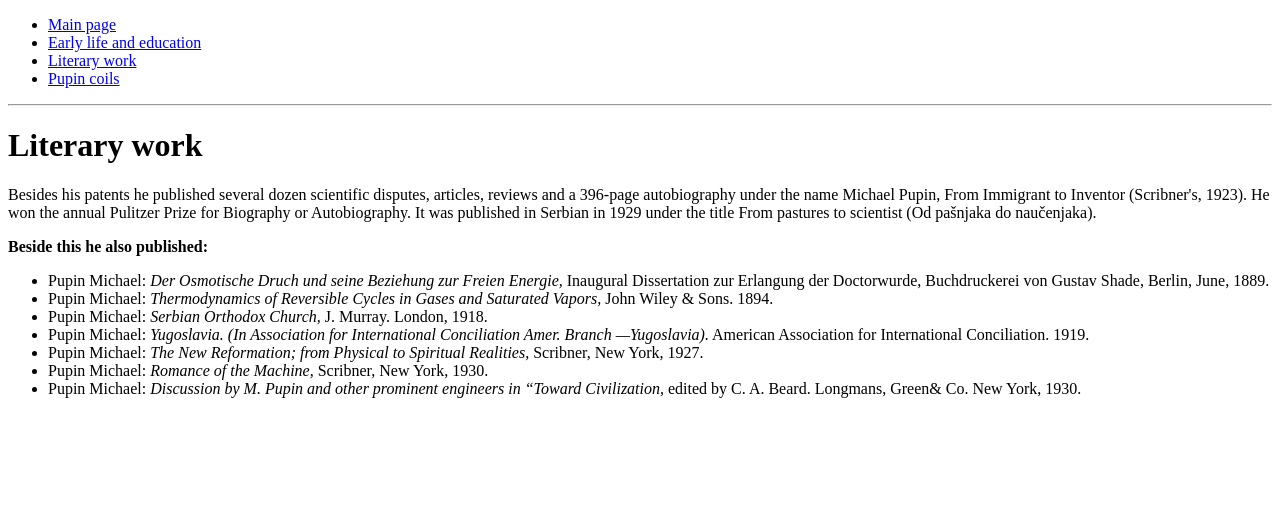
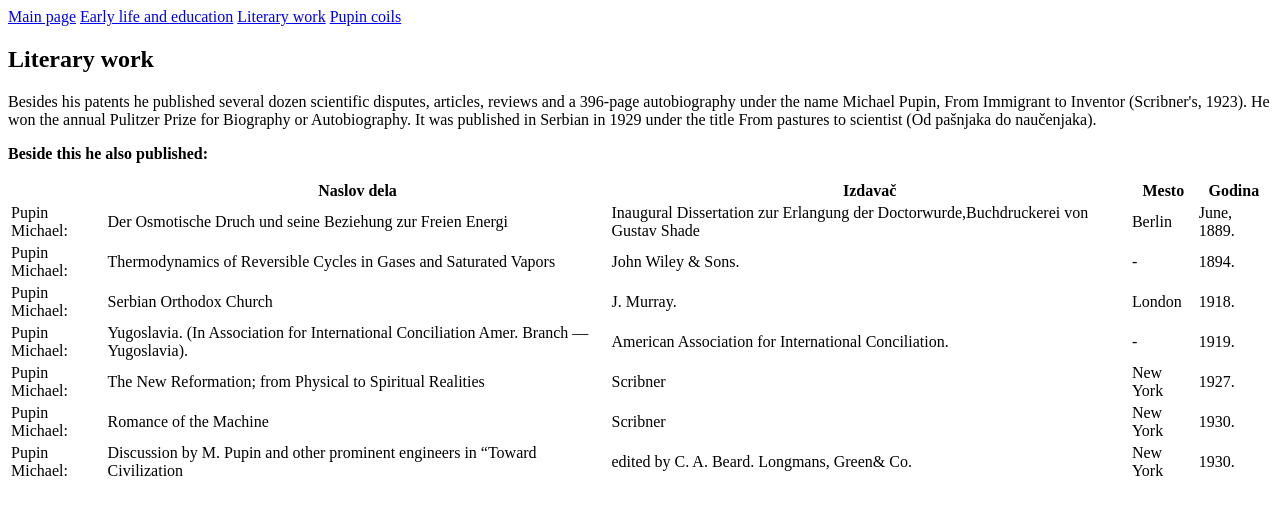
Before and after one commit to SvetlanaM83/Assignment_3, a plain HTML site: page literary_work.html in a window 1280 px wide. Drawn offline with Linux system fonts and the light colour scheme.

Commit message:
"Table added"

```diff
--- a/literary_work.html
+++ b/literary_work.html
@@ -5,26 +5,77 @@
     <title>Literary work</title>
 </head>
 <body>
-    <ul>
-        <li><a href="index.html" >Main page</a></li>
-        <li><a href="early_life_and_education.html" target="_blank">Early life and education</a></li>
-        <li><a href="literary_work.html" target="_blank">Literary work</a></li>
-        <li><a href="pupin_coils.html" target="_blank">Pupin coils</a></li>
-    </ul>
-     <hr>
+    <nav>
+        <a href="index.html" >Main page</a>
+        <a href="early_life_and_education.html" target="_blank">Early life and education</a>
+        <a href="literary_work.html" target="_blank">Literary work</a>
+        <a href="pupin_coils.html" target="_blank">Pupin coils</a>
+    </nav><aside>
+
     <h1>Literary work</h1>
 
 <p>Besides his patents he published several dozen scientific disputes, articles, reviews and a 396-page autobiography under the name Michael Pupin, From Immigrant to Inventor (Scribner's, 1923). He won the annual Pulitzer Prize for Biography or Autobiography. It was published in Serbian in 1929 under the title From pastures to scientist (Od pašnjaka do naučenjaka). </p>
 
 <p><b>Beside this he also published:</b></p>
-<ul>
-   <li>Pupin Michael: <i>Der Osmotische Druch und seine Beziehung zur Freien Energie,</i> Inaugural Dissertation zur Erlangung der Doctorwurde, Buchdruckerei von Gustav Shade, Berlin, June, 1889.</li>
-   <li>Pupin Michael: <i>Thermodynamics of Reversible Cycles in Gases and Saturated Vapors,</i> John Wiley & Sons. 1894.</li>
-   <li>Pupin Michael: <i>Serbian Orthodox Church,</i> J. Murray. London, 1918.</li>
-   <li>Pupin Michael: <i>Yugoslavia. (In Association for International Conciliation Amer. Branch —Yugoslavia).</i> American Association for International Conciliation. 1919.</li>
-   <li>Pupin Michael: <i>The New Reformation; from Physical to Spiritual Realities,</i> Scribner, New York, 1927.</li>
-   <li>Pupin Michael: <i>Romance of the Machine,</i> Scribner, New York, 1930.</li>
-   <li>Pupin Michael: <i>Discussion by M. Pupin and other prominent engineers in “Toward Civilization,</i> edited by C. A. Beard. Longmans, Green& Co. New York, 1930.</li>
-</ul>
+</aside>
+<table>
+    <tr>
+        <th></th>
+        <th>Naslov dela</th>
+        <th>Izdavač</th>
+        <th>Mesto</th>
+        <th>Godina</th>
+    </tr>
+    <tr>
+        <td>Pupin Michael:</td>
+        <td>Der Osmotische Druch und seine Beziehung zur Freien Energi</td>
+        <td>Inaugural Dissertation zur Erlangung der Doctorwurde,Buchdruckerei von Gustav Shade</td>
+        <td>Berlin</td>
+        <td>June, 1889.</td>
+    </tr>
+    <tr>
+        <td>Pupin Michael:</td>
+        <td>Thermodynamics of Reversible Cycles in Gases and Saturated Vapors</td>
+        <td>John Wiley & Sons.</td>
+        <td>-</td>
+        <td>1894.</td>
+    </tr>
+    <tr>
+        <td>Pupin Michael:</td>
+        <td>Serbian Orthodox Church</td>
+        <td>J. Murray.</td>
+        <td>London</td>
+        <td>1918.</td>
+    </tr>
+    <tr>
+        <td>Pupin Michael:</td>
+        <td>Yugoslavia. (In Association for International Conciliation Amer. Branch —Yugoslavia).</td>
+        <td>American Association for International Conciliation.</td>
+        <td>-</td>
+        <td> 1919.</td>
+    </tr>
+    <tr>
+        <td>Pupin Michael:</td>
+        <td>The New Reformation; from Physical to Spiritual Realities</td>
+        <td>Scribner</td>
+        <td>New York</td>
+        <td>1927.</td>
+    </tr>
+    <tr>
+        <td>Pupin Michael:</td>
+        <td>Romance of the Machine</td>
+        <td>Scribner</td>
+        <td>New York</td>
+        <td>1930.</td>
+    </tr>
+    <tr>
+        <td>Pupin Michael:</td>
+        <td>Discussion by M. Pupin and other prominent engineers in “Toward Civilization</td>
+        <td>edited by C. A. Beard. Longmans, Green& Co.</td>
+        <td>New York</td>
+        <td>1930.</td>
+    </tr>
+
+</table>
 </body>
 </html>
```
Also changed, not shown: early_life_and_education.html (+8 -9 lines), index.html (+10 -8 lines).
